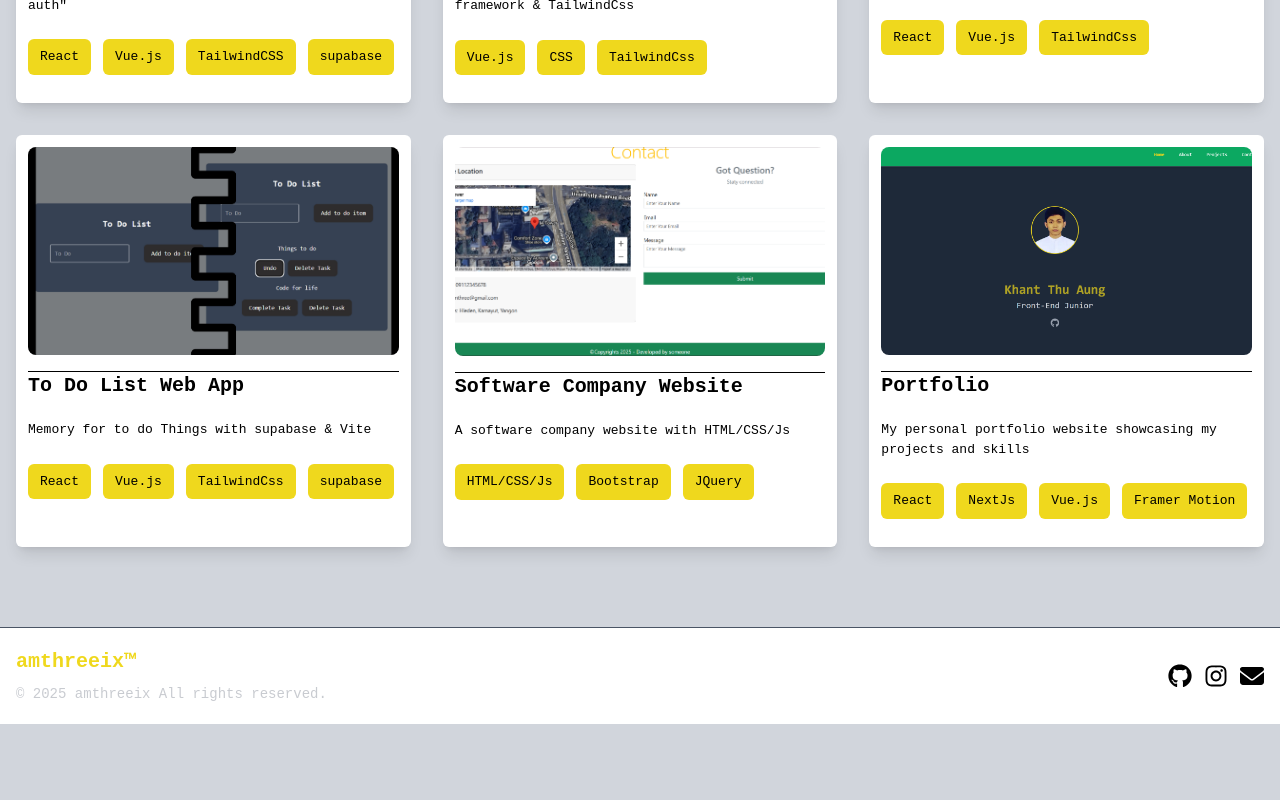
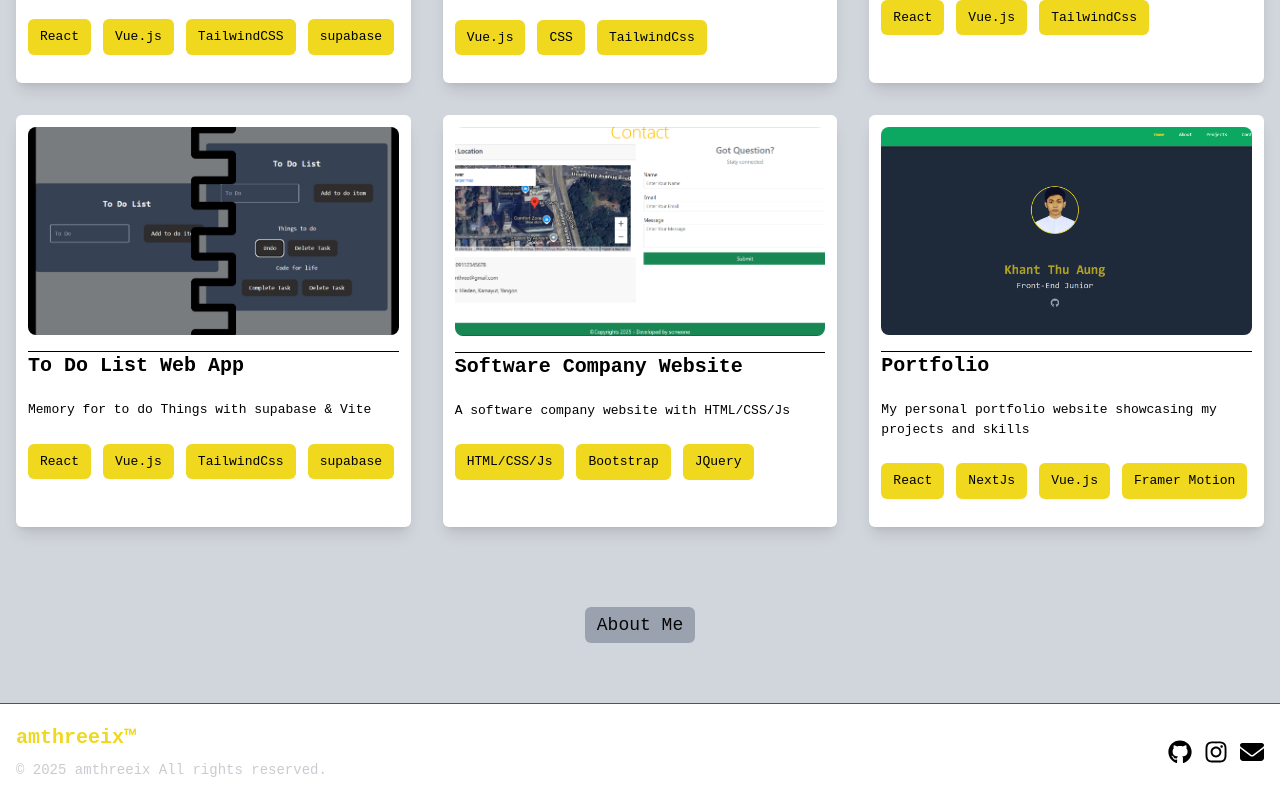
Before and after one commit to am-three/nextPortfolio, a Next.js app: page / in a window 1280 px wide. Shown: the part 1109-1909 px from the top of the page. Before the commit the page ends 1833 px from the top, so only its background shows below. Built offline with nearby package versions, Linux system fonts and the light colour scheme.

Commit message:
6thupDate2: animation update

```diff
--- a/src/app/components/Hero.tsx
+++ b/src/app/components/Hero.tsx
@@ -60,13 +60,13 @@ const Hero = () => {
                     transition={{ delay: 0.7 }}
                     className='flex md:flex-row flex-col  justify-center items-center gap-5'>
                     <Link href='/projects'
-                        className='bg-primary/80 md:w-fit md:w-auto md:text-lg text-xl text-black inline-block px-5 py-1 hover:bg-primary/50 transaction-colors rounded-md'
+                        className='bg-primary/80 md:w-fit md:w-auto md:text-lg text-lg text-black inline-block px-5 py-1 hover:bg-primary/50 transaction-colors rounded-md'
                     >
                         View Project
                     </Link>
 
                     <Link href='/contact'
-                        className='bg-gray-400 md:w-fit md:w-auto md:text-lg text-xl text-black inline-block px-5 py-1 hover:bg-primary/70 transaction-colors rounded-md'
+                        className='bg-gray-400 md:w-fit md:w-auto md:text-lg text-lg text-black inline-block px-5 py-1 hover:bg-primary/70 transaction-colors rounded-md'
                     >
                         Contact Me
                     </Link>
--- a/src/app/components/Project.tsx
+++ b/src/app/components/Project.tsx
@@ -1,18 +1,26 @@
+'use client'
 import React from 'react'
 import { projects } from '../contents/projects'
 import Image from 'next/image'
 import Link from 'next/link'
-
-import { FaExternalLinkAlt } from 'react-icons/fa'
+import { motion } from 'framer-motion'
+import { fadeInUp, pageTransition } from '../utils/animations'
+// import { FaExternalLinkAlt } from 'react-icons/fa'
 
 const Project = () => {
     return (
 
-        <section className='container py-20 max-w-7xl mx-auto px-4'>
+        <section className='container py-15 max-w-7xl mx-auto px-4'>
 
-            <h3 className='text-3xl font-bold text-center mb-12'> Featured Projects </h3>
+            <motion.h3
+                {...fadeInUp}
+                transition={{ delay: 0.9 }}
+                className='text-3xl font-bold text-center mb-12'> Featured Projects </motion.h3>
 
-            <div className='grid md:grid-cols-3 grid-cols-1 gap-8'>
+            <motion.div
+                {...pageTransition}
+                transition={{ delay: 1.5 }}
+                className='grid md:grid-cols-3 grid-cols-1 gap-8'>
 
                 {
                     projects.map((project) => (
@@ -66,7 +74,21 @@ const Project = () => {
                     ))
                 }
 
-            </div>
+            </motion.div>
+
+            <motion.div
+                initial={{ opacity: 0 }}
+                animate={{ opacity: 1 }}
+                exit={{ opacity: 0 }}
+                transition={{ duration: 5, repeat: Infinity, repeatType: "reverse" }}
+                className='max-w-3xl mx-auto text-center mt-20 mb-0'
+            >
+                <Link href='/about'
+                    className='bg-gray-400 md:w-fit md:w-auto md:text-lg text-lg text-black inline-block px-3 py-1 hover:bg-primary/70 transaction-colors rounded-md'
+                >
+                    About Me
+                </Link>
+            </motion.div>
 
 
         </section>
```
